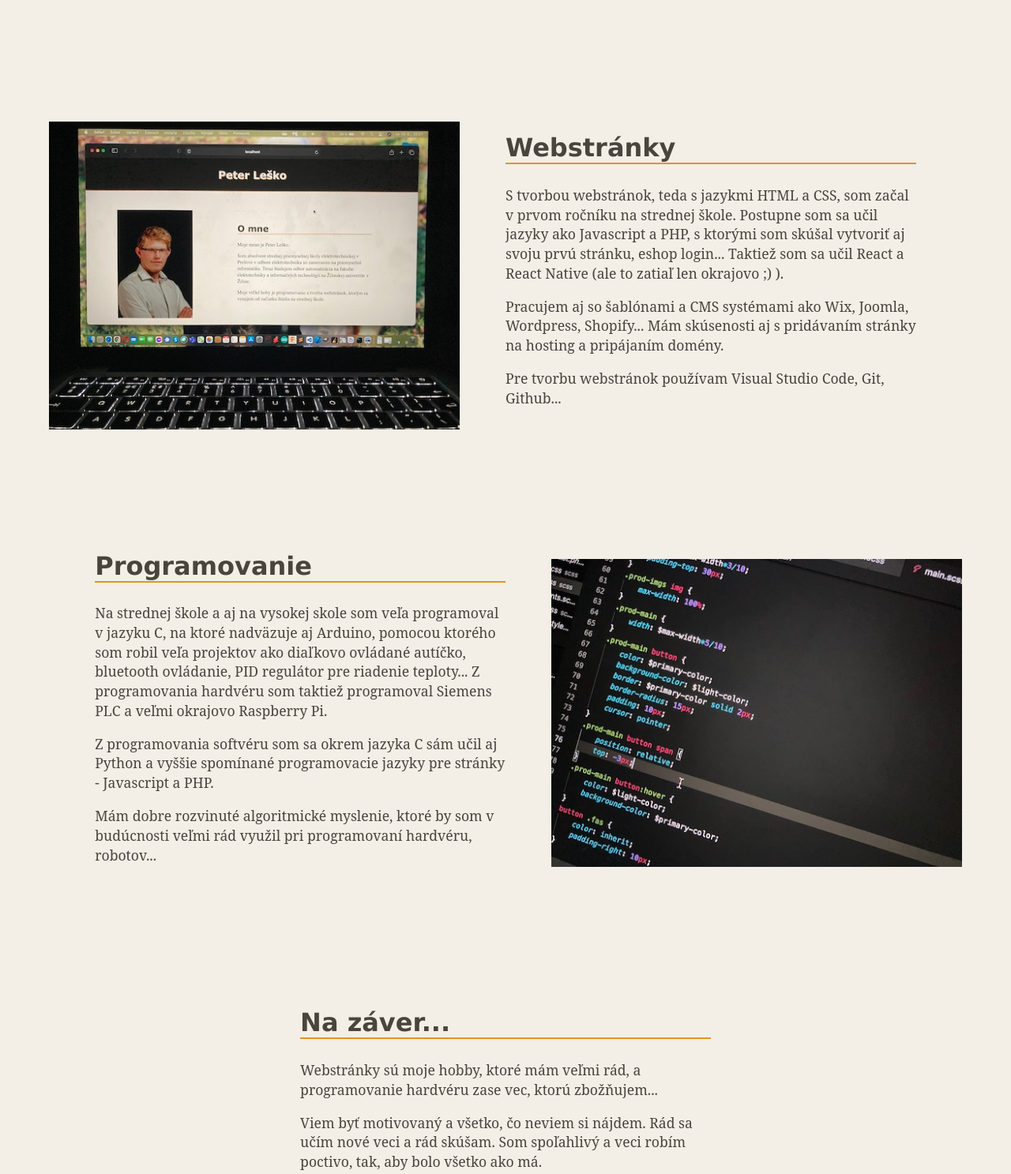
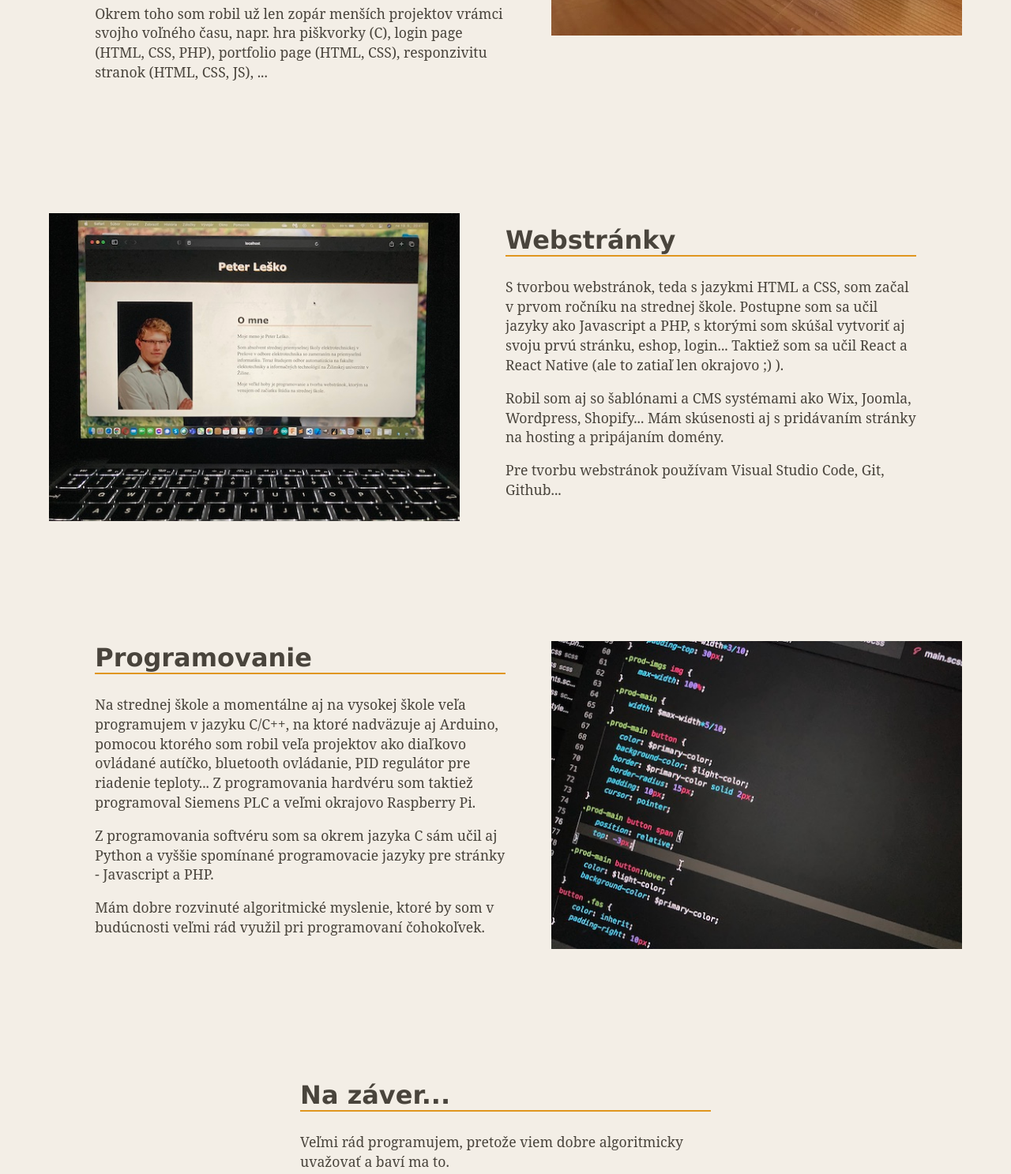
Before and after one commit to leskopet/peterlesko, a plain HTML site: page index.html in a window 1280 px wide. Shown: the part 1136-2623 px from the top of the page at 79% size. Drawn offline with Linux system fonts and the light colour scheme.

Commit message:
Update index.html

```diff
--- a/index.html
+++ b/index.html
@@ -22,7 +22,7 @@
                 <h2>O mne</h2>
                 <p>Moje meno je Peter Leško.</p>
                 <p>Som absolvent strednej priemyselnej školy elektrotechnickej v Prešove v odbore elektrotechnika so zameraním na priemyselnú informatiku. Momentálne študujem odbor automatizácia na fakulte elektotechniky a informačných technológií na Žilinskej univerzite v Žiline.</p>
-                <p>Moje veľké hoby je programovanie a tvorba webstránok, ktorým sa venujem od začiatku štúdia na strednej škole.</p>
+                <p>Obľubujem programovanie ako také, či už programujem webstránky, aplikácie, alebo nejakého robota.</p>
             </div>
         </section>
         <section>
@@ -33,6 +33,7 @@
                 <h2>Projekty</h2>
                 <p>Ako maturitný projekt som mal navrhnúť a naprogramovať sledovací vozík/autíčko. Všetky komponenty boli navrhnuté v programe Autodesk Inventor a dosky plošných spojov v programe Autodesk Eagle. Autíčko sa dá riadiť diaľkovo pomocou diaľkového ovládača a mobile cez bluetooth rozhranie a vie sledovat osobu pomocou IR signálov z pomocného ovládača. Všetky funkcie som naprogramoval v Arduine s využitím niekoľkých predpripravených knižníc.</p>
                 <p>Všetky tieto "skilly" ovládam na pokročilej úrovni ešte zo strednej školy, kde sme sa taktiež učili programovať Siemens PLC na jednoduchých predpripravených PLC výrobných linkách so snímačmi a trojfázovými asynchronnými motormi a s využitím profinet a profibus komunikačných rozhraní.</p>
+                <p>Okrem toho som robil už len zopár menších projektov vrámci svojho voľného času, napr. hra piškvorky (C), login page (HTML, CSS, PHP), portfolio page (HTML, CSS), responzivitu stranok (HTML, CSS, JS), ...</p>
             </div>
         </section>
         <section>
@@ -41,8 +42,8 @@
             </div>
             <div class="desc">
                 <h2>Webstránky</h2>
-                <p>S tvorbou webstránok, teda s jazykmi HTML a CSS, som začal v prvom ročníku na strednej škole. Postupne som sa učil jazyky ako Javascript a PHP, s ktorými som skúšal vytvoriť aj svoju prvú stránku, eshop login... Taktiež som sa učil React a React Native (ale to zatiaľ len okrajovo ;) ).</p>
-                <p>Pracujem aj so šablónami a CMS systémami ako Wix, Joomla, Wordpress, Shopify... Mám skúsenosti aj s pridávaním stránky na hosting a pripájaním domény.</p>
+                <p>S tvorbou webstránok, teda s jazykmi HTML a CSS, som začal v prvom ročníku na strednej škole. Postupne som sa učil jazyky ako Javascript a PHP, s ktorými som skúšal vytvoriť aj svoju prvú stránku, eshop, login... Taktiež som sa učil React a React Native (ale to zatiaľ len okrajovo ;) ).</p>
+                <p>Robil som aj so šablónami a CMS systémami ako Wix, Joomla, Wordpress, Shopify... Mám skúsenosti aj s pridávaním stránky na hosting a pripájaním domény.</p>
                 <p>Pre tvorbu webstránok používam Visual Studio Code, Git, Github...</p>
             </div>
         </section>
@@ -52,15 +53,15 @@
             </div>
             <div class="desc">
                 <h2>Programovanie</h2>
-                <p>Na strednej škole a aj na vysokej skole som veľa programoval v jazyku C, na ktoré nadväzuje aj Arduino, pomocou ktorého som robil veľa projektov ako diaľkovo ovládané autíčko, bluetooth ovládanie, PID regulátor pre riadenie teploty... Z programovania hardvéru som taktiež programoval Siemens PLC a veľmi okrajovo Raspberry Pi.</p>
+                <p>Na strednej škole a momentálne aj na vysokej škole veľa programujem v jazyku C/C++, na ktoré nadväzuje aj Arduino, pomocou ktorého som robil veľa projektov ako diaľkovo ovládané autíčko, bluetooth ovládanie, PID regulátor pre riadenie teploty... Z programovania hardvéru som taktiež programoval Siemens PLC a veľmi okrajovo Raspberry Pi.</p>
                 <p>Z programovania softvéru som sa okrem jazyka C sám učil aj Python a vyššie spomínané programovacie jazyky pre stránky - Javascript a PHP.</p>
-                <p>Mám dobre rozvinuté algoritmické myslenie, ktoré by som v budúcnosti veľmi rád využil pri programovaní hardvéru, robotov...</p>
+                <p>Mám dobre rozvinuté algoritmické myslenie, ktoré by som v budúcnosti veľmi rád využil pri programovaní čohokoľvek.</p>
             </div>
         </section>
         <section>
             <div class="desc">
                 <h2>Na záver...</h2>
-                <p>Webstránky sú moje hobby, ktoré mám veľmi rád, a programovanie hardvéru zase vec, ktorú zbožňujem...</p>
+                <p>Veľmi rád programujem, pretože viem dobre algoritmicky uvažovať a baví ma to.</p>
                 <p>Viem byť motivovaný a všetko, čo neviem si nájdem. Rád sa učím nové veci a rád skúšam. Som spoľahlivý a veci robím poctivo, tak, aby bolo všetko ako má.</p>
                 <p>V každom prípade, ak som Vás zaujal alebo sa ma chcete niečo opýtať, neváhajte ma kontaktovať:</p>
                 <ul class="contact-info">
```
